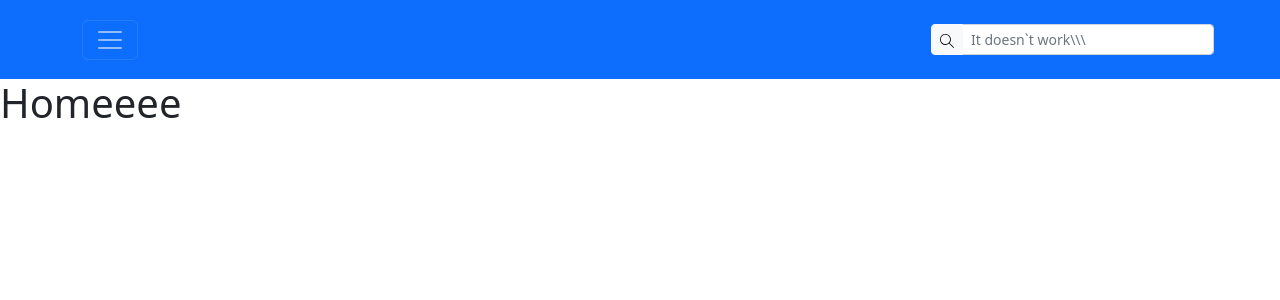
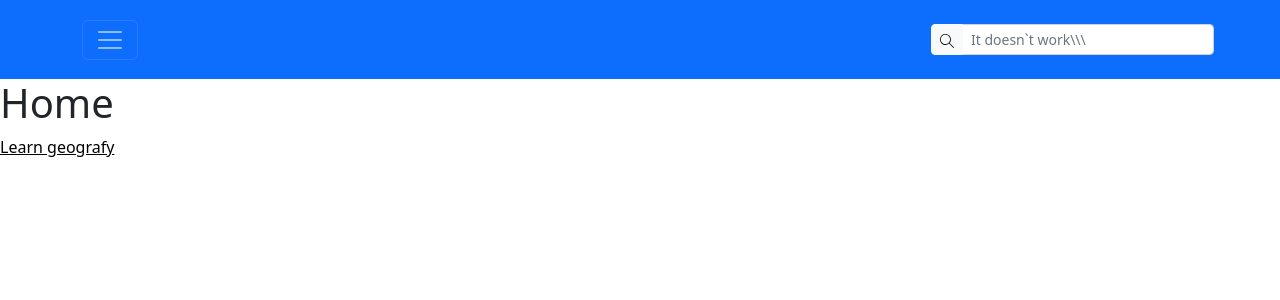
Before and after one commit to karinayyy/RestCountriesApi, a React (Create React App) app: page /home in a window 1280 px wide. Shown: the top 300 px of the page. Built offline with nearby package versions, Linux system fonts and the light colour scheme.

Commit message:
home page

```diff
--- a/src/Pages/HomePage.js
+++ b/src/Pages/HomePage.js
@@ -1,11 +1,16 @@
 import React from "react"
 import Navbar from "../Components/Navbar";
+import {GrNext} from "react-icons/gr";
+import {Link} from "react-router-dom";
 
 function HomePage() {
     return (
         <>
             <Navbar />
-            <h1>Homeeee</h1>
+            <h1>Home</h1>
+            <Link style={{color: "black"}} to={`/`}>
+                Learn geografy
+            </Link>
         </>
     )
 }
```
